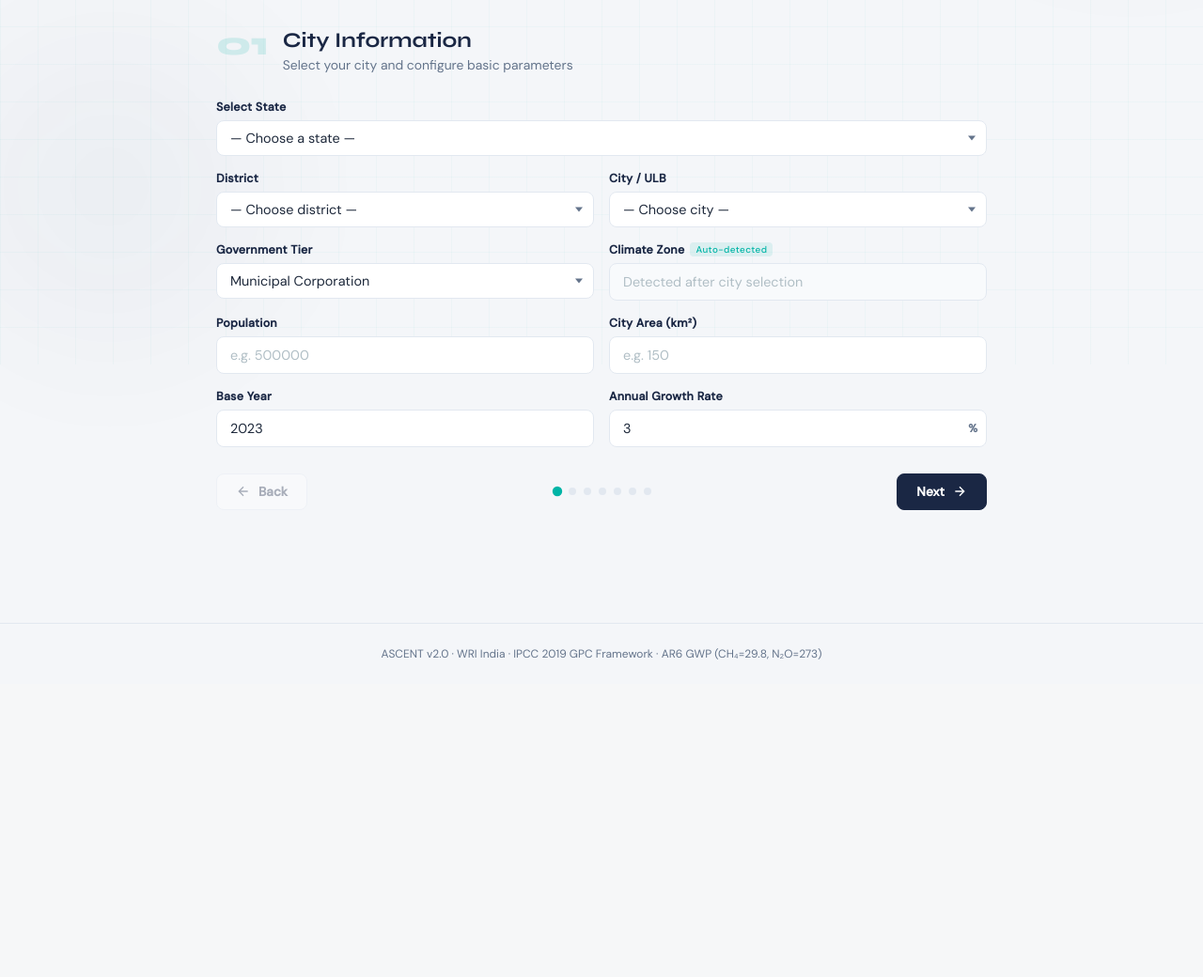
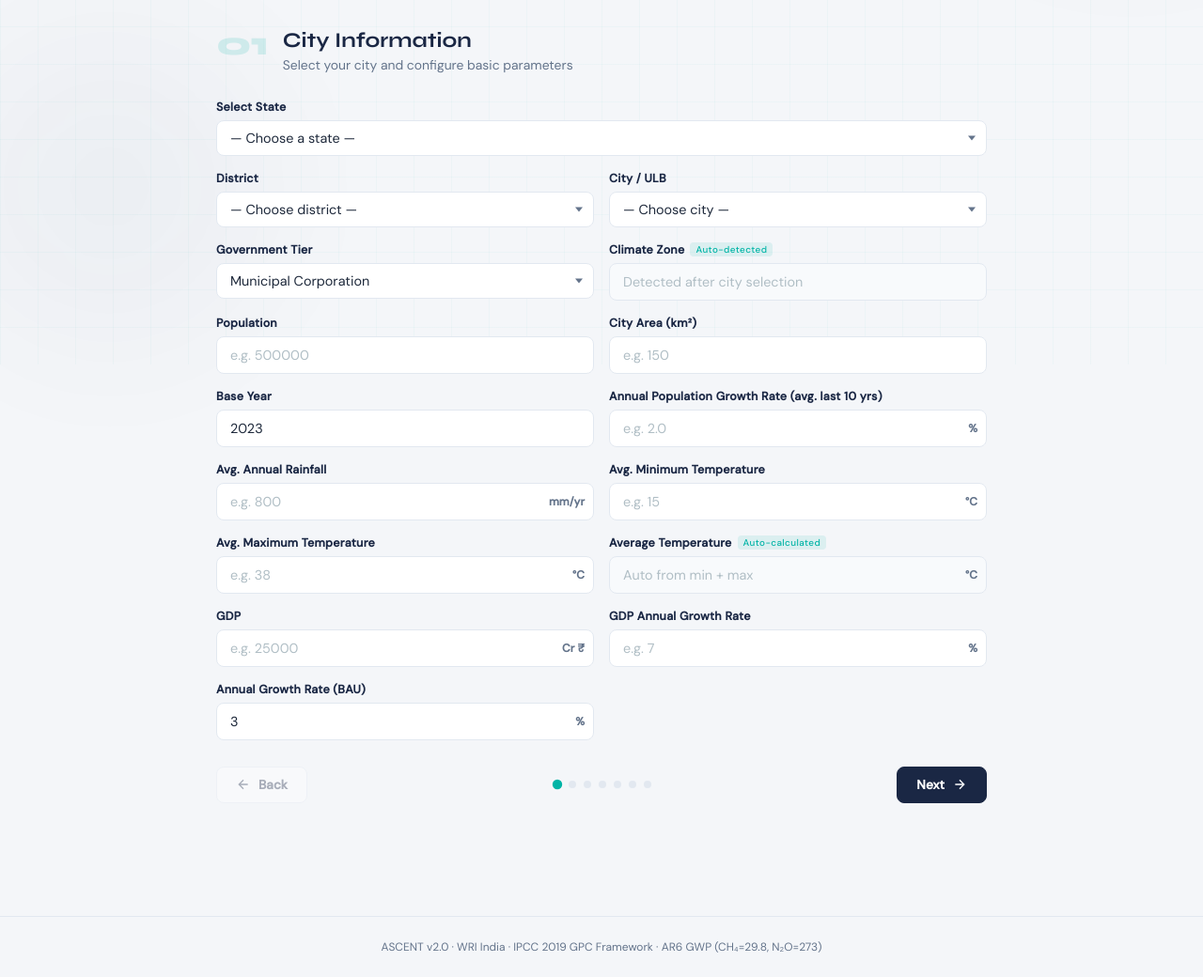
Before and after one commit to ambar5ingh/ascent1, a Flask app: page / in a window 1280 px wide. Shown: the part 412-1452 px from the top of the page at 94% size. Before the commit the page ends 1114 px from the top, so only its background shows below. Run offline with Flask 3, Linux system fonts and the light colour scheme; some libraries are stand-ins or nearby versions.

Commit message:
Update index.html

```diff
--- a/templates/index.html
+++ b/templates/index.html
@@ -126,7 +126,56 @@
             <input type="number" name="base_year" class="field-input" value="2023" min="2000" max="2030"/>
           </div>
           <div class="field-group">
-            <label class="field-label">Annual Growth Rate</label>
+            <label class="field-label">Annual Population Growth Rate (avg. last 10 yrs)</label>
+            <div class="input-with-unit">
+              <input type="number" name="pop_growth_rate" id="popGrowthRate" class="field-input" placeholder="e.g. 2.0" min="0" max="20" step="0.1"/>
+              <span class="unit-badge">%</span>
+            </div>
+          </div>
+          <div class="field-group">
+            <label class="field-label">Avg. Annual Rainfall</label>
+            <div class="input-with-unit">
+              <input type="number" name="annual_rainfall" class="field-input" placeholder="e.g. 800" min="0" step="1"/>
+              <span class="unit-badge">mm/yr</span>
+            </div>
+          </div>
+          <div class="field-group">
+            <label class="field-label">Avg. Minimum Temperature</label>
+            <div class="input-with-unit">
+              <input type="number" name="temp_min" class="field-input" placeholder="e.g. 15" step="0.1"/>
+              <span class="unit-badge">°C</span>
+            </div>
+          </div>
+          <div class="field-group">
+            <label class="field-label">Avg. Maximum Temperature</label>
+            <div class="input-with-unit">
+              <input type="number" name="temp_max" class="field-input" placeholder="e.g. 38" step="0.1"/>
+              <span class="unit-badge">°C</span>
+            </div>
+          </div>
+          <div class="field-group">
+            <label class="field-label">Average Temperature <span class="auto-badge">Auto-calculated</span></label>
+            <div class="input-with-unit">
+              <input type="number" name="temp_avg" id="tempAvg" class="field-input readonly-input" readonly placeholder="Auto from min + max"/>
+              <span class="unit-badge">°C</span>
+            </div>
+          </div>
+          <div class="field-group">
+            <label class="field-label">GDP</label>
+            <div class="input-with-unit">
+              <input type="number" name="gdp" class="field-input" placeholder="e.g. 25000" min="0" step="1"/>
+              <span class="unit-badge">Cr ₹</span>
+            </div>
+          </div>
+          <div class="field-group">
+            <label class="field-label">GDP Annual Growth Rate</label>
+            <div class="input-with-unit">
+              <input type="number" name="gdp_growth_rate" class="field-input" placeholder="e.g. 7" min="0" max="30" step="0.1"/>
+              <span class="unit-badge">%</span>
+            </div>
+          </div>
+          <div class="field-group">
+            <label class="field-label">Annual Growth Rate (BAU)</label>
             <div class="input-with-unit">
               <input type="number" name="growth_rate" class="field-input" value="3" min="0" max="20" step="0.1"/>
               <span class="unit-badge">%</span>
@@ -739,5 +788,26 @@
   <script src="https://cdnjs.cloudflare.com/ajax/libs/axios/1.6.2/axios.min.js"></script>
   <script src="{{ url_for('static', filename='js/cities.js') }}"></script>
   <script src="{{ url_for('static', filename='js/form.js') }}"></script>
+  <script>
+    // Auto-calculate Average Temperature from Min + Max
+    (function () {
+      const tMin  = document.querySelector('[name="temp_min"]');
+      const tMax  = document.querySelector('[name="temp_max"]');
+      const tAvg  = document.getElementById('tempAvg');
+      function recalc() {
+        const mn = parseFloat(tMin.value);
+        const mx = parseFloat(tMax.value);
+        if (!isNaN(mn) && !isNaN(mx)) {
+          tAvg.value = ((mn + mx) / 2).toFixed(2);
+        } else {
+          tAvg.value = '';
+        }
+      }
+      if (tMin && tMax && tAvg) {
+        tMin.addEventListener('input', recalc);
+        tMax.addEventListener('input', recalc);
+      }
+    })();
+  </script>
 </body>
 </html>
```
